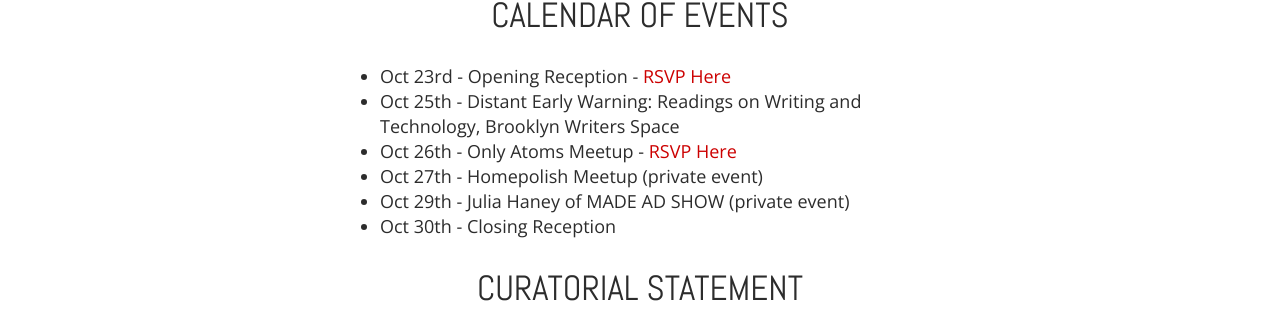
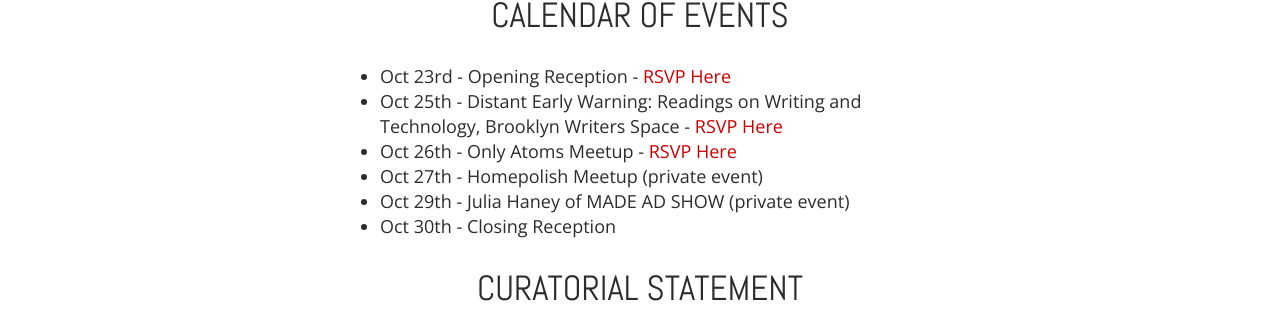
Before and after one commit to technologyashands/technologyashands.github.io, a Jekyll site: the page built from index.html, in a window 1280 px wide and 900 px high, scrolled down 581 px. Shown: the part 171-481 px from the top of the window. Built offline with Jekyll 4.4.1, drawn with Linux system fonts in a browser that asks for light colours; nearby versions of some CDN libraries.

Commit message:
Update index.html

```diff
--- a/index.html
+++ b/index.html
@@ -26,7 +26,7 @@
 
 <ul>
 	<li>Oct 23rd - Opening Reception - <a href="https://www.facebook.com/events/1693445730879511/">RSVP Here</a></li>
-	<li>Oct 25th - Distant Early Warning: Readings on Writing and Technology, Brooklyn Writers Space</li>
+	<li>Oct 25th - Distant Early Warning: Readings on Writing and Technology, Brooklyn Writers Space - <a href="https://www.facebook.com/events/1536611869962983/">RSVP Here</a></li>
 	<li>Oct 26th - Only Atoms Meetup - <a href="https://www.facebook.com/events/168992286776297/">RSVP Here</a></li>
 	<li>Oct 27th - Homepolish Meetup (private event)</li>
 	<li>Oct 29th - Julia Haney of MADE AD SHOW (private event)</li>
```
